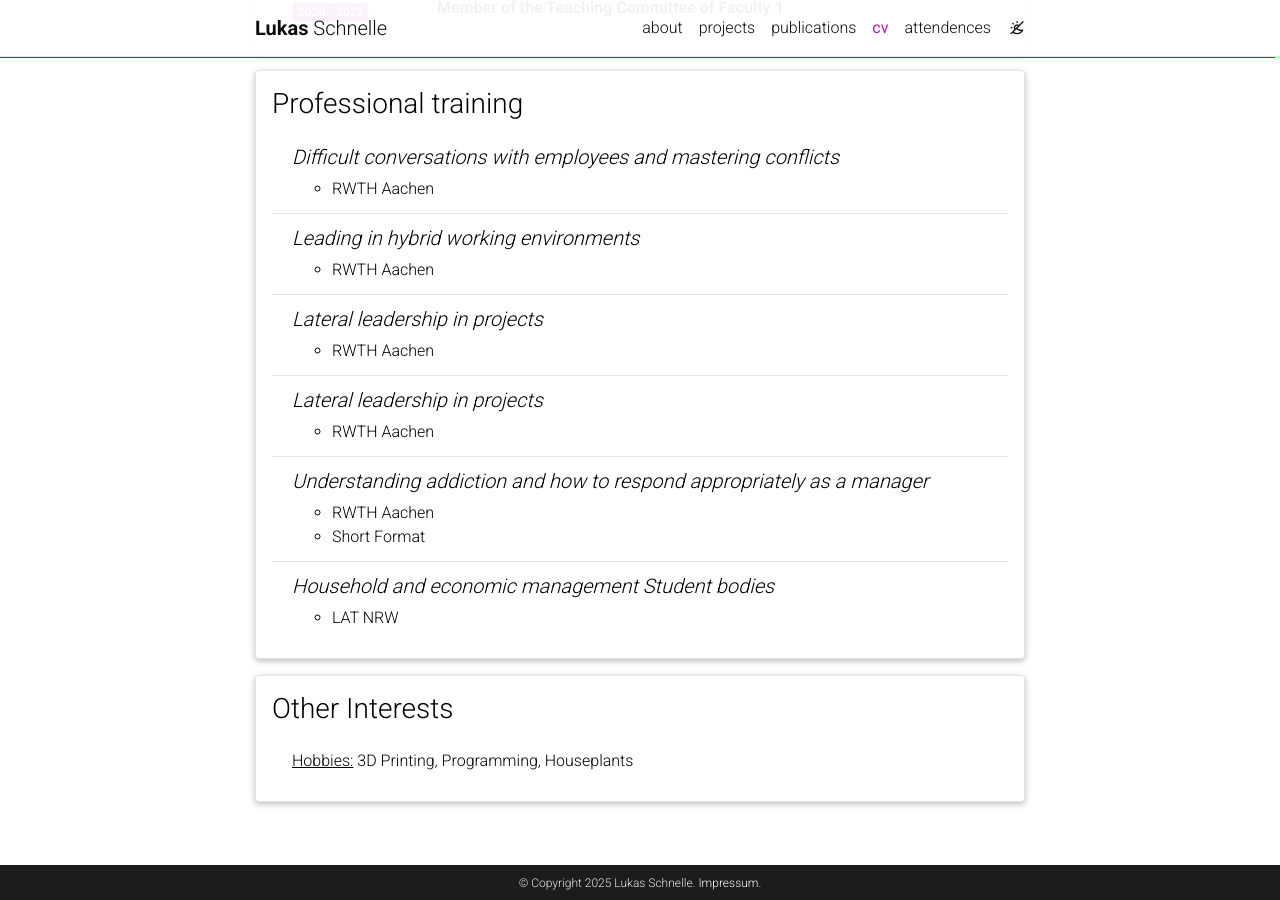
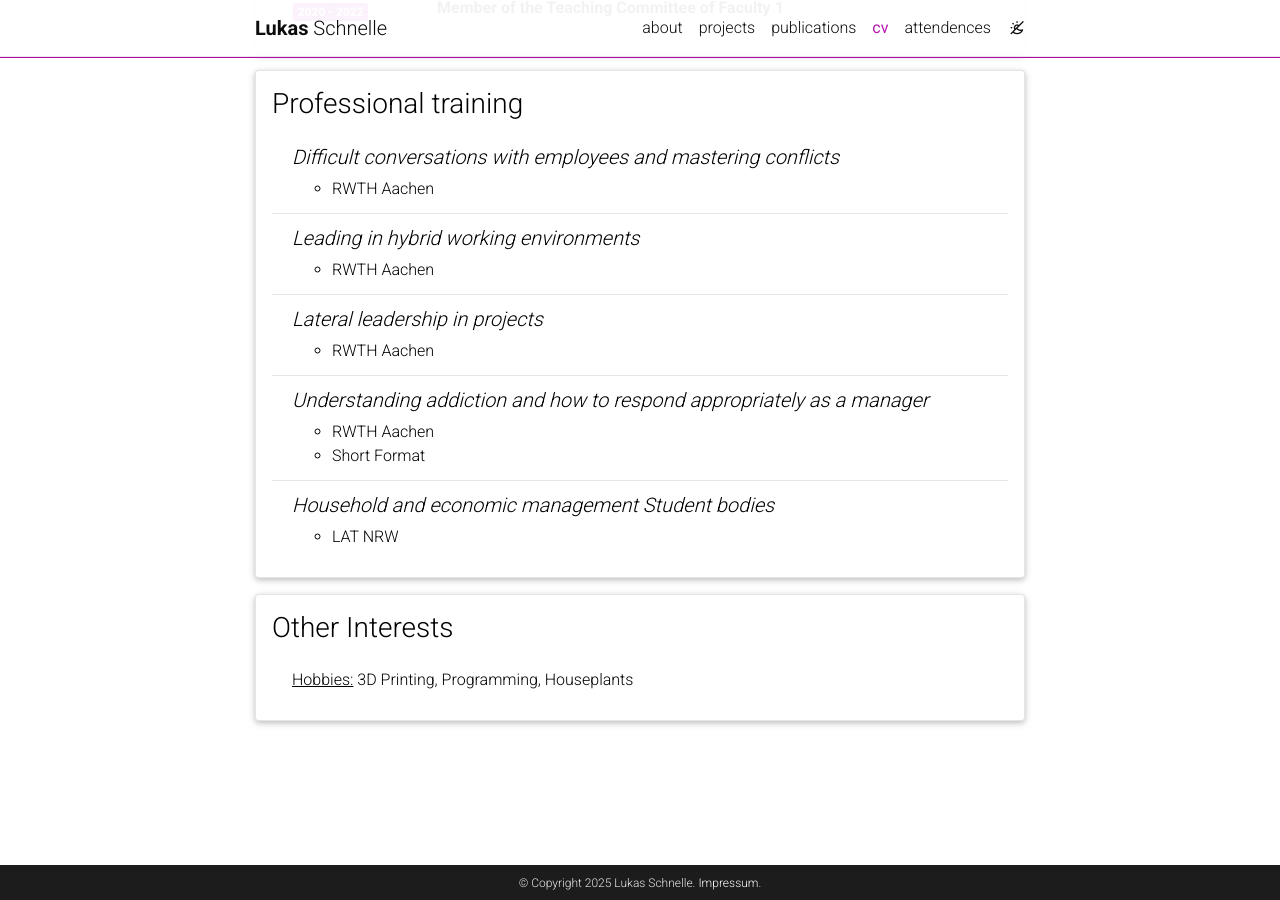
Before and after one commit to schnellecom/schnellecom.github.io, a Jekyll site: the page built from _pages/cv.md, in a window 1280 px wide and 900 px high, scrolled down 2627 px. Built offline with Jekyll 4.4.1, drawn with Linux system fonts in a browser that asks for light colours; nearby versions of some CDN libraries; comment, search, counter and statistics services are not loaded; some of the changed lines change nothing that is shown; some of the changed text lies outside the part shown.

Commit message:
further yaml syntax

```diff
--- a/_data/cv.yml
+++ b/_data/cv.yml
@@ -11,24 +11,24 @@
   contents:
     - title: candidate for PhD (Dr. rer. nat.)
       institution: RWTH Aachen University
-      year: from 05/2024
+      year: 2024
       description:
         - "Research: topological interlocking and crystallographic groups with applications in lightweight design"
         - "Advisor: K.-U. Schröder, A. C. Niemeyer"
     - title: M.Sc.
       institution: RWTH Aachen University
-      year: 04/2024
+      year: 2024
       description:
         - "Research: topological interlocking and crystallographic groups with applications in civil engineering"
         - "Advisor: A. C. Niemeyer"
-        - Minor&#58; Computer Science
+        - "Minor: Computer Science"
     - title: B.Sc.
       institution: RWTH Aachen University
       year: 2021
       description:
         - "Title: The Gelfand-Tsetlin Bases, Now and Then"
         - "Advisor: G. Fourier"
-        - Minor&#58; Computer Science
+        - "Minor: Computer Science"
 
 - title: Experience
   type: time_table
@@ -36,11 +36,11 @@
     - title: Research Assistant
       institution: RWTH Aachen, Institute of Structural Mechanics and Lightweight Design
       year: from 2024
-        # description:
-        #   - Co-Creation and development of the GAPic package
-        #   - Development on the SimplicialSurfaces package
-        #   - Maintenance and development of teaching tools
-        #   - Giving tutorials
+      # description:
+      #   - Co-Creation and development of the GAPic package
+      #   - Development on the SimplicialSurfaces package
+      #   - Maintenance and development of teaching tools
+      #   - Giving tutorials
     - title: Graduate Assistant
       institution: RWTH Aachen, Chair of Algebra and Representation Theory
       year: 2023 - 2024
@@ -120,9 +120,6 @@
     - title: Lateral leadership in projects
       items:
       - RWTH Aachen
-    - title: Lateral leadership in projects
-      items:
-      - RWTH Aachen
     - title: Understanding addiction and how to respond appropriately as a manager
       items:
       - RWTH Aachen
```
